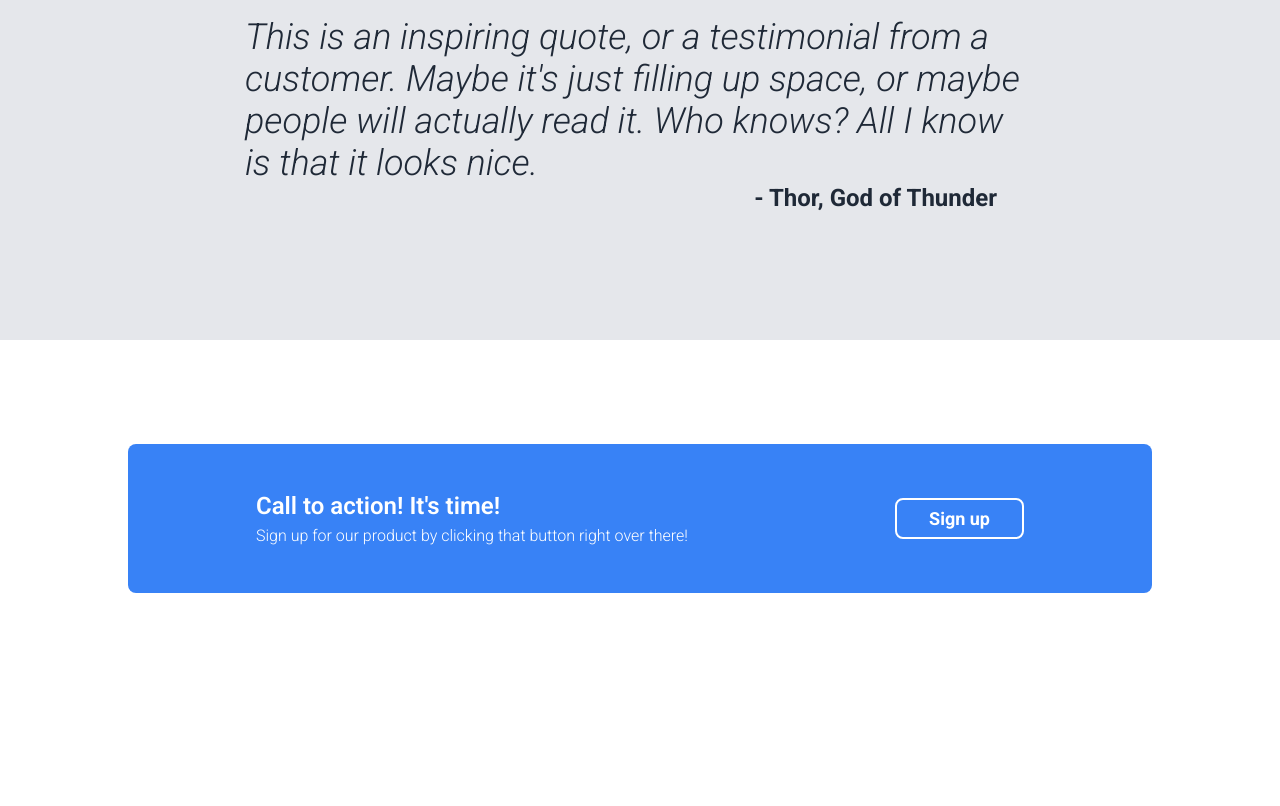
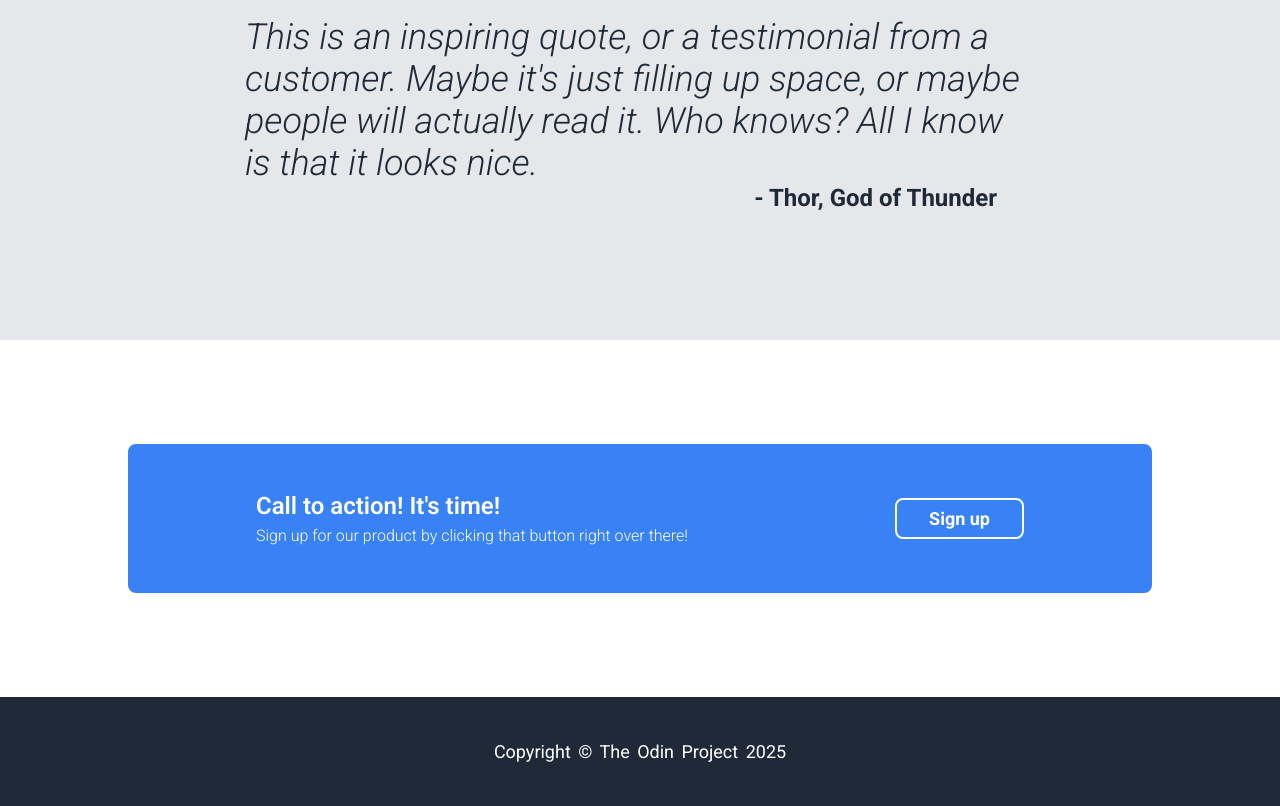
Before and after one commit to Conejero-Dev/odin-landing-page, a plain HTML site: page index.html in a window 1280 px wide. Shown: the part 1157-1963 px from the top of the page. Before the commit the page ends 1854 px from the top, so only its background shows below. Drawn offline with Linux system fonts and the light colour scheme.

Commit message:
Add footer section

```diff
--- a/index.html
+++ b/index.html
@@ -67,5 +67,8 @@
             </div>
         </div>
     </section>
+    <footer class="footer">
+        <p>Copyright &copy; The Odin Project 2025</p>
+    </footer>
 </body>
 </html>
--- a/style.css
+++ b/style.css
@@ -204,3 +204,16 @@ body {
 .border {
     border: 2px solid #fff;
 }
+
+/**************************/
+/***** Footer Section *****/
+/**************************/
+
+.footer {
+    background-color: #1f2937;
+    color: #fff;
+    padding: 44px 0;
+    text-align: center;
+    font-size: 18px;
+    word-spacing: 3px;
+}
```
